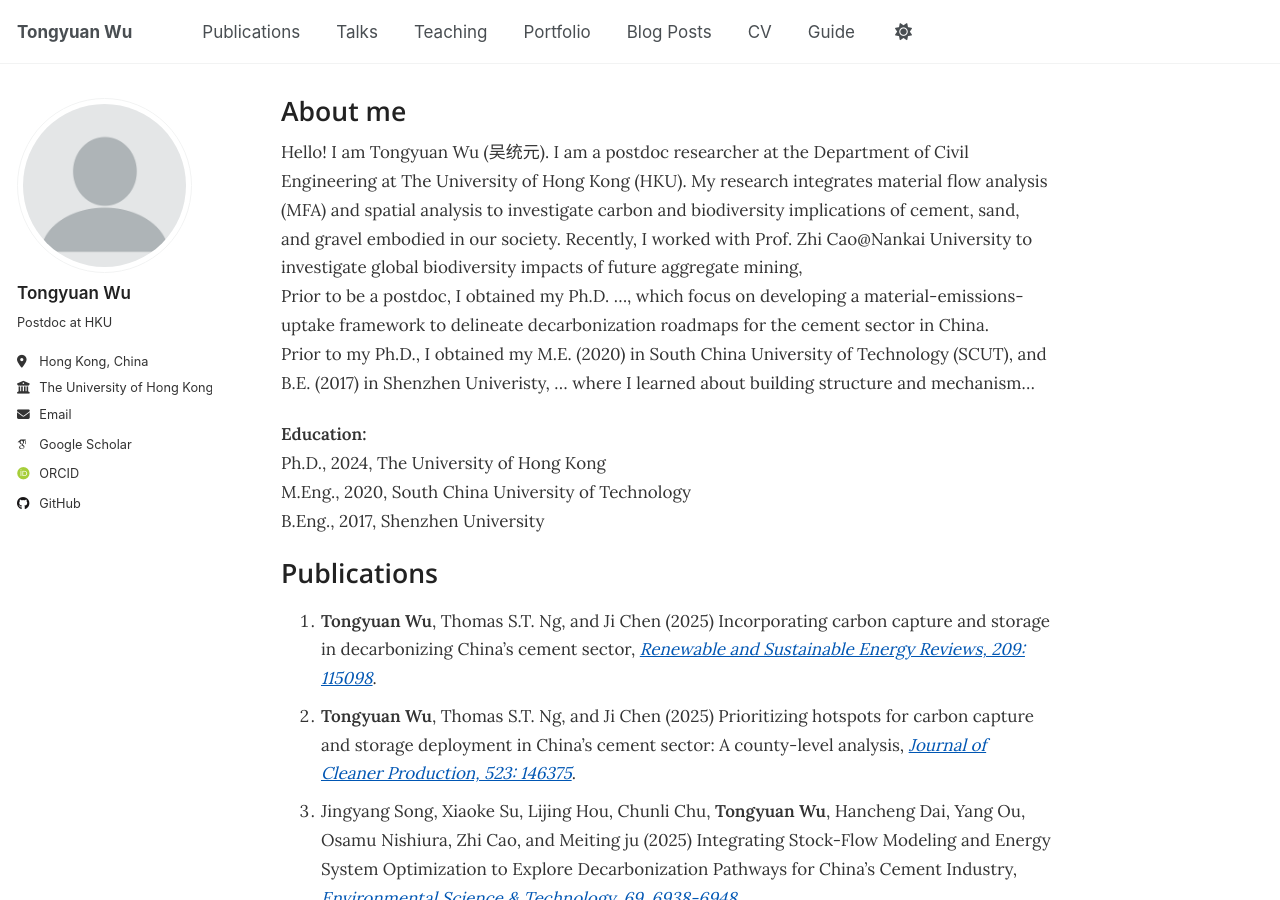
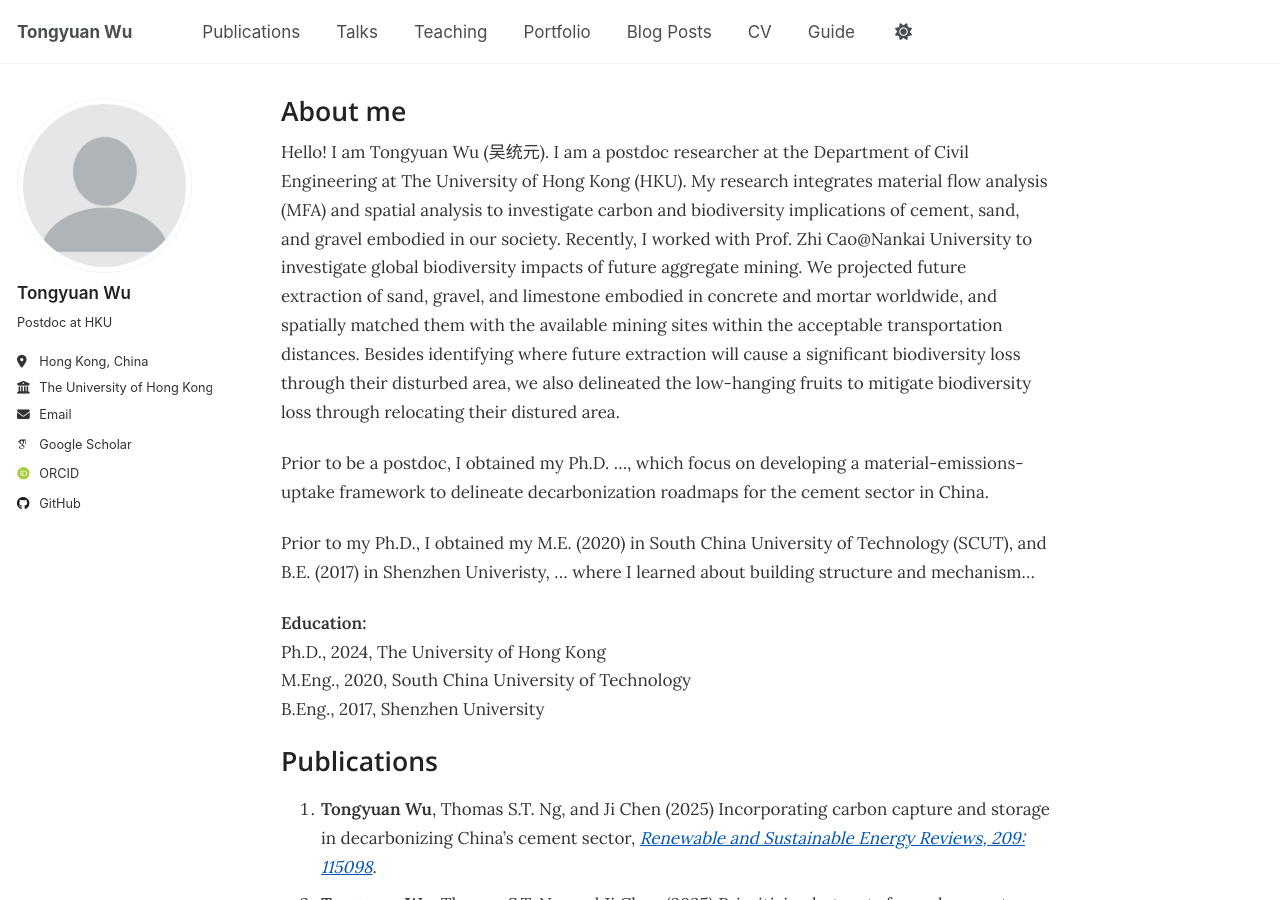
Before and after one commit to tongyuanwu/tongyuanwu.github.io, a Jekyll site: the page built from _pages/about.md, in a window 1280 px wide and 900 px high. Built offline with Jekyll 4.4.1, drawn with Linux system fonts in a browser that asks for light colours; some web fonts are replaced; a script that is not in the unit is left out.

Commit message:
Update about.md

```diff
--- a/_pages/about.md
+++ b/_pages/about.md
@@ -7,8 +7,10 @@ redirect_from:
   - /about.html
 ---
 
-Hello! I am Tongyuan Wu (吴统元). I am a postdoc researcher at the Department of Civil Engineering at The University of Hong Kong (HKU). My research integrates material flow analysis (MFA) and spatial analysis to investigate carbon and biodiversity implications of cement, sand, and gravel embodied in our society. Recently, I worked with Prof. Zhi Cao@Nankai University to investigate global biodiversity impacts of future aggregate mining,
+Hello! I am Tongyuan Wu (吴统元). I am a postdoc researcher at the Department of Civil Engineering at The University of Hong Kong (HKU). My research integrates material flow analysis (MFA) and spatial analysis to investigate carbon and biodiversity implications of cement, sand, and gravel embodied in our society. Recently, I worked with Prof. Zhi Cao@Nankai University to investigate global biodiversity impacts of future aggregate mining. We projected future extraction of sand, gravel, and limestone embodied in concrete and mortar worldwide, and spatially matched them with the available mining sites within the acceptable transportation distances. Besides identifying where future extraction will cause a significant biodiversity loss through their disturbed area, we also delineated the low-hanging fruits to mitigate biodiversity loss through relocating their distured area.
+
 Prior to be a postdoc, I obtained my Ph.D. ..., which focus on developing a material-emissions-uptake framework to delineate decarbonization roadmaps for the cement sector in China.
+
 Prior to my Ph.D., I obtained my M.E. (2020) in South China University of Technology (SCUT), and B.E. (2017) in Shenzhen Univeristy, ... where I learned about building structure and mechanism...
 
 
```
